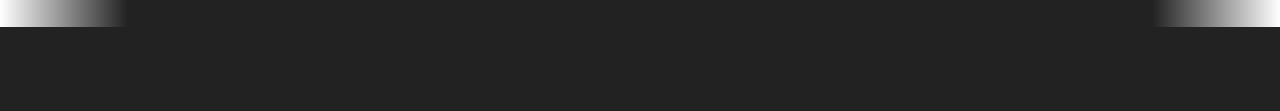
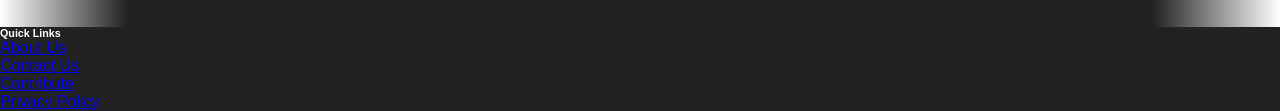
Before and after one commit to joannaaldebaran/BeachWear, a plain HTML site: page index.html in a window 1280 px wide. Shown: the part 1337-1448 px from the top of the page. Before the commit the page ends 1364 px from the top, so only its background shows below. Drawn offline with Linux system fonts and the light colour scheme.

Commit message:
Update index.html

```diff
--- a/index.html
+++ b/index.html
@@ -76,3 +76,14 @@
         </div>
 
     </section>
+
+<!-----------------------FOOTER--------------------><div class="col-xs-6 col-md-3">
+            <h6>Quick Links</h6>
+            <ul class="footer-links">
+              <li><a href="/about/">About Us</a></li>
+              <li><a href="/contact/">Contact Us</a></li>
+              <li><a href="/contribute-at-beachwear/">Contribute</a></li>
+              <li><a href="/privacy-policy/">Privacy Policy</a></li>
+
+            </ul>
+          </div>
```
